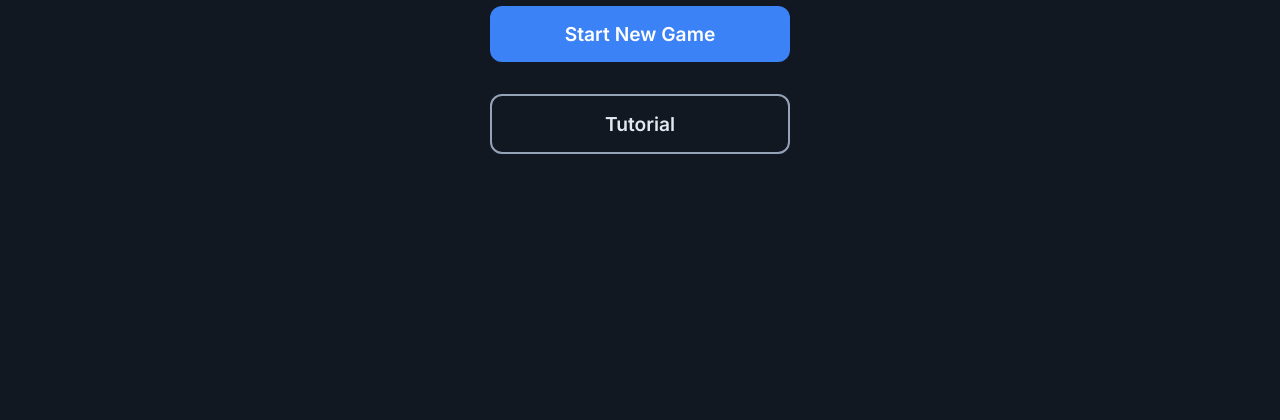
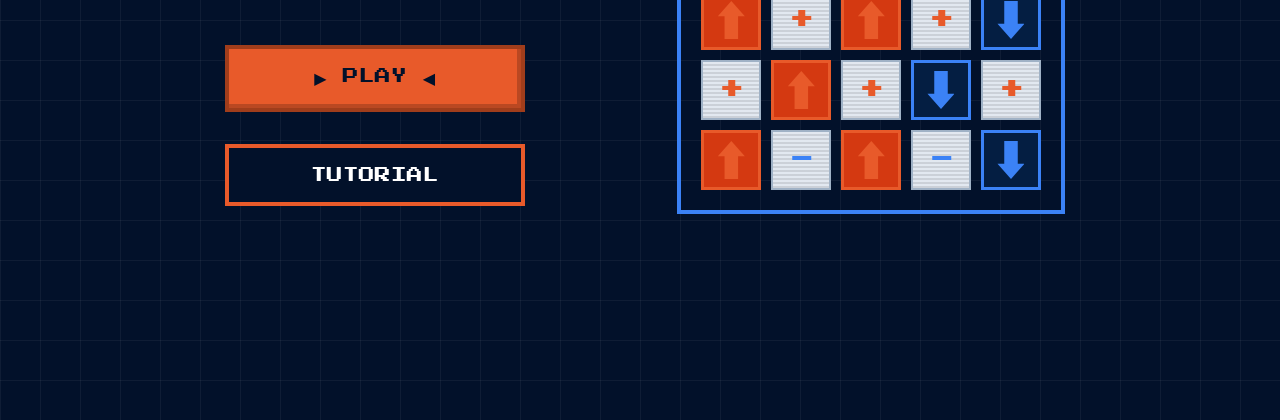
Before and after one commit to elvissomers/IsingModelGame, a plain HTML site: page docs/index.html in a window 1280 px wide. Shown: the part 380-800 px from the top of the page. Drawn offline with Linux system fonts and the light colour scheme.

Commit message:
Redesign online game UI to retro pixel-art style

```diff
--- a/docs/index.html
+++ b/docs/index.html
@@ -5,17 +5,53 @@
     <meta name="viewport" content="width=device-width, initial-scale=1.0">
     <title>Ising Model Game</title>
     <meta name="description" content="An interactive web application of the Ising Model Game. Guess spins and map the couplings!">
-    <link href="https://fonts.googleapis.com/css2?family=Inter:wght@400;600;800&display=swap" rel="stylesheet">
+    <link href="https://fonts.googleapis.com/css2?family=Press+Start+2P&display=swap" rel="stylesheet">
     <link rel="stylesheet" href="styles.css">
 </head>
 <body>
     <div id="app" class="app-container">
         <!-- Start Menu Screen -->
-        <section id="start-menu" class="screen active">
-            <h1 class="dynamic-title">Ising Game</h1>
-            <div class="menu-buttons">
-                <button class="btn btn-primary" onclick="showScreen('level-select')">Start New Game</button>
-                <button class="btn btn-secondary" onclick="showScreen('tutorial')">Tutorial</button>
+        <section id="start-menu" class="screen active start-layout">
+            <div class="left-panel">
+                <h1 class="dynamic-title">ISING<br>GAME.</h1>
+                <div class="menu-buttons">
+                    <button class="btn btn-primary" onclick="showScreen('level-select')">▶ PLAY ◀</button>
+                    <button class="btn btn-secondary" onclick="showScreen('tutorial')">TUTORIAL</button>
+                </div>
+            </div>
+            <div class="right-panel">
+                <div class="decorative-grid">
+                    <!-- Row 1 -->
+                    <div class="box arrow down"></div>
+                    <div class="box coupling" data-val="0">-</div>
+                    <div class="box arrow down"></div>
+                    <div class="box coupling" data-val="1">+</div>
+                    <div class="box arrow down"></div>
+                    <!-- Row 2 -->
+                    <div class="box coupling" data-val="0">-</div>
+                    <div class="box arrow down"></div>
+                    <div class="box coupling" data-val="0">-</div>
+                    <div class="box arrow down"></div>
+                    <div class="box coupling" data-val="1">+</div>
+                    <!-- Row 3 -->
+                    <div class="box arrow up"></div>
+                    <div class="box coupling" data-val="1">+</div>
+                    <div class="box arrow up"></div>
+                    <div class="box coupling" data-val="1">+</div>
+                    <div class="box arrow down"></div>
+                    <!-- Row 4 -->
+                    <div class="box coupling" data-val="1">+</div>
+                    <div class="box arrow up"></div>
+                    <div class="box coupling" data-val="1">+</div>
+                    <div class="box arrow down"></div>
+                    <div class="box coupling" data-val="1">+</div>
+                    <!-- Row 5 -->
+                    <div class="box arrow up"></div>
+                    <div class="box coupling" data-val="0">-</div>
+                    <div class="box arrow up"></div>
+                    <div class="box coupling" data-val="0">-</div>
+                    <div class="box arrow down"></div>
+                </div>
             </div>
         </section>
 
--- a/docs/script.js
+++ b/docs/script.js
@@ -13,7 +13,8 @@ let activeCouplings = [];
 
 const cellSize = 60;
 const margin = 40;
-const gap = 30;
+const gap = 80;
+
 
 // Utility functions
 function showScreen(screenId) {
--- a/docs/styles.css
+++ b/docs/styles.css
@@ -1,25 +1,27 @@
 :root {
-    --bg-dark: #121822; /* Very dark blue-gray */
-    --bg-panel: #1A2232;
-    --text-primary: #E2E8F0;
-    --text-secondary: #94A3B8;
+    --bg-dark: #02112A;
+    --bg-panel: #041E42;
+    --text-primary: #FFFFFF;
+    --text-secondary: #A0B2C6;
 
-    --brand-primary: #3B82F6; /* Blue */
-    --brand-primary-hover: #2563EB;
+    --brand-primary: #E85A2A;
+    --brand-primary-hover: #F46535;
 
-    --brand-accent: #8B5CF6; /* Purple */
-    --brand-accent-hover: #7C3AED;
+    --brand-accent: #E85A2A;
+    --brand-accent-hover: #F46535;
 
-    --color-up: #EF4444; /* Red Spin Up */
-    --color-down: #0EA5E9; /* Blue Spin Down */
-    --color-coupling-unknown: #475569;
-    --color-coupling-pos: #10B981; /* Green + */
-    --color-coupling-neg: #EF4444; /* Red - */
+    --color-up: #D43911;
+    --color-up-arrow: #E85A2A;
+    --color-down: #041E42;
+    --color-down-arrow: #3B82F6;
+    --color-coupling-unknown: #A0B2C6;
+    --color-coupling-pos: #FFFFFF;
+    --color-coupling-neg: #FFFFFF;
 
     --warning: #F59E0B;
     --warning-hover: #D97706;
 
-    --gap: 30px;
+    --gap: 80px;
     --cell-size: 60px;
 }
 
@@ -30,8 +32,10 @@
 }
 
 body {
-    font-family: 'Inter', sans-serif;
+    font-family: 'Press Start 2P', monospace;
     background-color: var(--bg-dark);
+    background-image: linear-gradient(rgba(255,255,255,0.05) 1px, transparent 1px), linear-gradient(90deg, rgba(255,255,255,0.05) 1px, transparent 1px);
+    background-size: 40px 40px;
     color: var(--text-primary);
     display: flex;
     justify-content: center;
@@ -66,13 +70,17 @@ body {
 
 /* Typography */
 h1.dynamic-title {
-    font-size: 4.5rem;
-    font-weight: 800;
+    font-size: 4rem;
+    font-weight: 400;
     margin-bottom: 3rem;
-    background: linear-gradient(to right, var(--brand-primary), var(--brand-accent));
-    -webkit-background-clip: text;
-    -webkit-text-fill-color: transparent;
-    text-shadow: 0px 4px 20px rgba(139, 92, 246, 0.2);
+    color: #FFFFFF;
+    text-shadow:
+        4px 4px 0px var(--brand-primary),
+        8px 8px 0px var(--brand-primary);
+    background: none;
+    -webkit-text-fill-color: initial;
+    line-height: 1.4;
+    text-transform: uppercase;
 }
 
 h2 {
@@ -83,49 +91,52 @@ h2 {
 
 /* Buttons */
 .btn {
-    font-family: 'Inter', sans-serif;
-    font-size: 1.2rem;
-    font-weight: 600;
-    padding: 1rem 2rem;
+    font-family: 'Press Start 2P', monospace;
+    font-size: 1rem;
+    padding: 1.2rem 2rem;
     border: none;
-    border-radius: 12px;
     cursor: pointer;
-    transition: transform 0.2s, background-color 0.3s, box-shadow 0.3s;
-    color: #fff;
+    transition: transform 0.1s;
     width: 100%;
     max-width: 300px;
     margin-bottom: 1rem;
+    text-transform: uppercase;
+    text-align: center;
 }
-
 .btn:hover:not(:disabled) {
-    transform: translateY(-2px);
-    box-shadow: 0 10px 20px rgba(0, 0, 0, 0.2);
+    transform: translateY(2px);
+    box-shadow: none;
 }
-
 .btn:active:not(:disabled) {
-    transform: translateY(0px);
+    transform: translateY(4px);
 }
-
 .btn:disabled {
     opacity: 0.5;
     cursor: not-allowed;
 }
-
-.btn-primary { background-color: var(--brand-primary); }
+.btn-primary {
+    background-color: var(--brand-primary);
+    border: 4px solid #A03D1B;
+    color: #02112A;
+    box-shadow: inset -4px -4px 0px rgba(0,0,0,0.2);
+}
 .btn-primary:hover { background-color: var(--brand-primary-hover); }
 
-.btn-secondary { background-color: transparent; border: 2px solid var(--text-secondary); color: var(--text-primary); }
-.btn-secondary:hover { background-color: var(--text-secondary); color: #fff; }
+.btn-secondary {
+    background-color: #02112A;
+    border: 4px solid var(--brand-primary);
+    color: #FFFFFF;
+}
+.btn-secondary:hover { background-color: var(--bg-panel); color: #fff; }
 
-.btn-accent { background-color: var(--brand-accent); }
+.btn-accent { background-color: var(--brand-accent); border: 4px solid #A03D1B; color: #02112A; }
 .btn-accent:hover { background-color: var(--brand-accent-hover); }
 
-.btn-warning { background-color: var(--warning); }
+.btn-warning { background-color: var(--warning); border: 4px solid #D97706; color: #02112A; }
 .btn-warning:hover { background-color: var(--warning-hover); }
 
-.btn-success { background-color: var(--color-coupling-pos); }
-
-.btn-back { width: auto; max-width: 200px; padding: 0.8rem 1.5rem; background-color: var(--bg-panel); color: var(--text-primary); margin-top: 1rem; }
+.btn-success { background-color: #10B981; border: 4px solid #047857; color: #02112A; }
+.btn-back { width: auto; max-width: 200px; padding: 0.8rem 1.5rem; background-color: var(--bg-panel); color: var(--text-primary); margin-top: 1rem; border: 4px solid var(--text-secondary); }
 
 .top-nav {
     width: 100%;
@@ -264,54 +275,82 @@ h2 {
 /* Arrow Component */
 .arrow {
     position: absolute;
-    width: calc(var(--cell-size) * 0.4);
-    height: calc(var(--cell-size) * 0.8);
-    transition: transform 0.3s cubic-bezier(0.175, 0.885, 0.32, 1.275);
+    width: var(--cell-size);
+    height: var(--cell-size);
+    border: 3px solid;
+    display: flex;
+    justify-content: center;
+    align-items: center;
     cursor: pointer;
-    clip-path: polygon(50% 0%, 100% 30%, 65% 30%, 65% 100%, 35% 100%, 35% 30%, 0% 30%);
+    transition: transform 0.1s;
+    box-sizing: border-box;
 }
-
+.grid-container .arrow {
+    transform: translate(-50%, -50%);
+}
+.grid-container .arrow.down {
+    transform: translate(-50%, -50%) rotate(180deg);
+}
+.decorative-grid .arrow {
+    transform: none;
+}
+.decorative-grid .arrow.down {
+    transform: rotate(180deg);
+}
 .arrow.up {
     background-color: var(--color-up);
-    transform: translate(-50%, -50%) rotate(0deg);
+    border-color: var(--color-up-arrow);
 }
-
 .arrow.down {
     background-color: var(--color-down);
-    transform: translate(-50%, -50%) rotate(180deg);
+    border-color: var(--color-down-arrow);
 }
-
+.arrow::after {
+    content: '';
+    width: 50%;
+    height: 70%;
+    background-color: currentColor;
+    clip-path: polygon(50% 0%, 100% 40%, 75% 40%, 75% 100%, 25% 100%, 25% 40%, 0% 40%);
+}
+.arrow.up::after {
+    background-color: var(--color-up-arrow);
+}
+.arrow.down::after {
+    background-color: var(--color-down-arrow);
+}
 .arrow:hover {
     filter: brightness(1.2);
-    /* Tiny scale up on top of transform not easily possible when transform also has rotate,
-       handled via brightness instead */
 }
 
 /* Coupling Component */
 .coupling {
     position: absolute;
-    width: calc(var(--gap) * 0.8);
-    height: calc(var(--gap) * 0.8);
-    background-color: var(--color-coupling-unknown);
-    transform: translate(-50%, -50%);
-    border-radius: 4px;
+    width: var(--cell-size);
+    height: var(--cell-size);
+    background-color: #E2E8F0;
+    color: #02112A;
+    font-size: 1.5rem;
+    font-weight: bold;
     display: flex;
     justify-content: center;
     align-items: center;
-    font-size: 1.2rem;
-    font-weight: bold;
-    color: white;
+    background-image: repeating-linear-gradient(transparent, transparent 2px, rgba(0,0,0,0.1) 2px, rgba(0,0,0,0.1) 4px);
     cursor: default;
-    transition: background-color 0.3s, transform 0.2s;
     user-select: none;
+    box-sizing: border-box;
+    border: 2px solid #A0B2C6;
 }
-
+.grid-container .coupling {
+    transform: translate(-50%, -50%);
+}
+.decorative-grid .coupling {
+    transform: none;
+}
 .coupling[data-val="1"] {
-    background-color: var(--color-coupling-pos);
+    color: var(--brand-primary);
 }
-
 .coupling[data-val="0"] {
-    background-color: var(--color-coupling-neg);
+    color: var(--color-down-arrow);
 }
 
 /* Interaction modes */
@@ -370,3 +409,34 @@ h2 {
     pointer-events: none;
     z-index: 999;
 }
+
+/* Start Menu Layout */
+.start-layout {
+    flex-direction: row !important;
+    justify-content: space-evenly !important;
+    align-items: center;
+    width: 100%;
+}
+.left-panel {
+    display: flex;
+    flex-direction: column;
+    align-items: flex-start;
+}
+.right-panel {
+    display: flex;
+    justify-content: center;
+    align-items: center;
+}
+.decorative-grid {
+    display: grid;
+    grid-template-columns: repeat(5, var(--cell-size));
+    grid-template-rows: repeat(5, var(--cell-size));
+    gap: 10px;
+    padding: 20px;
+    border: 4px solid #3B82F6;
+}
+.decorative-grid .box {
+    position: relative !important;
+    left: auto !important;
+    top: auto !important;
+}
```
